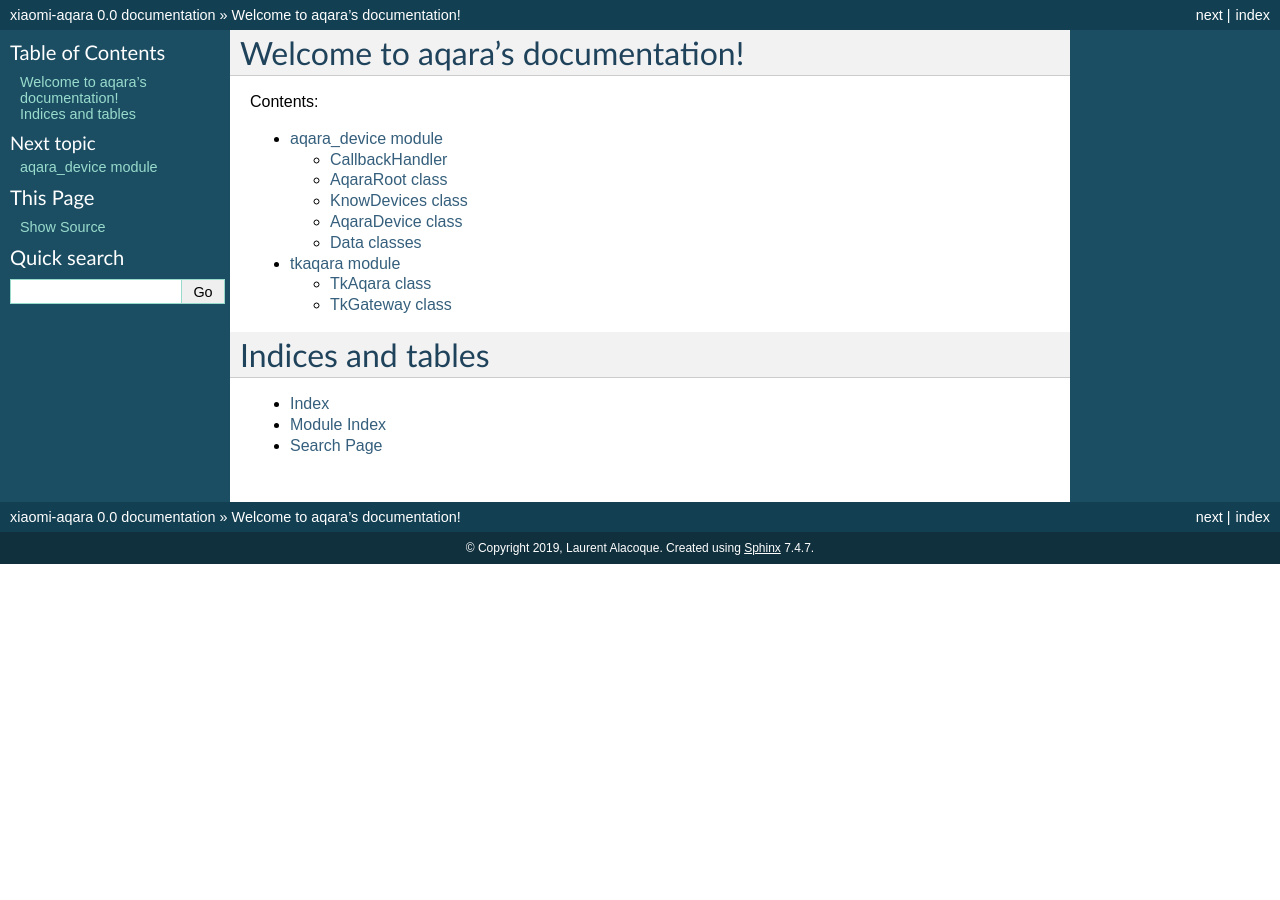
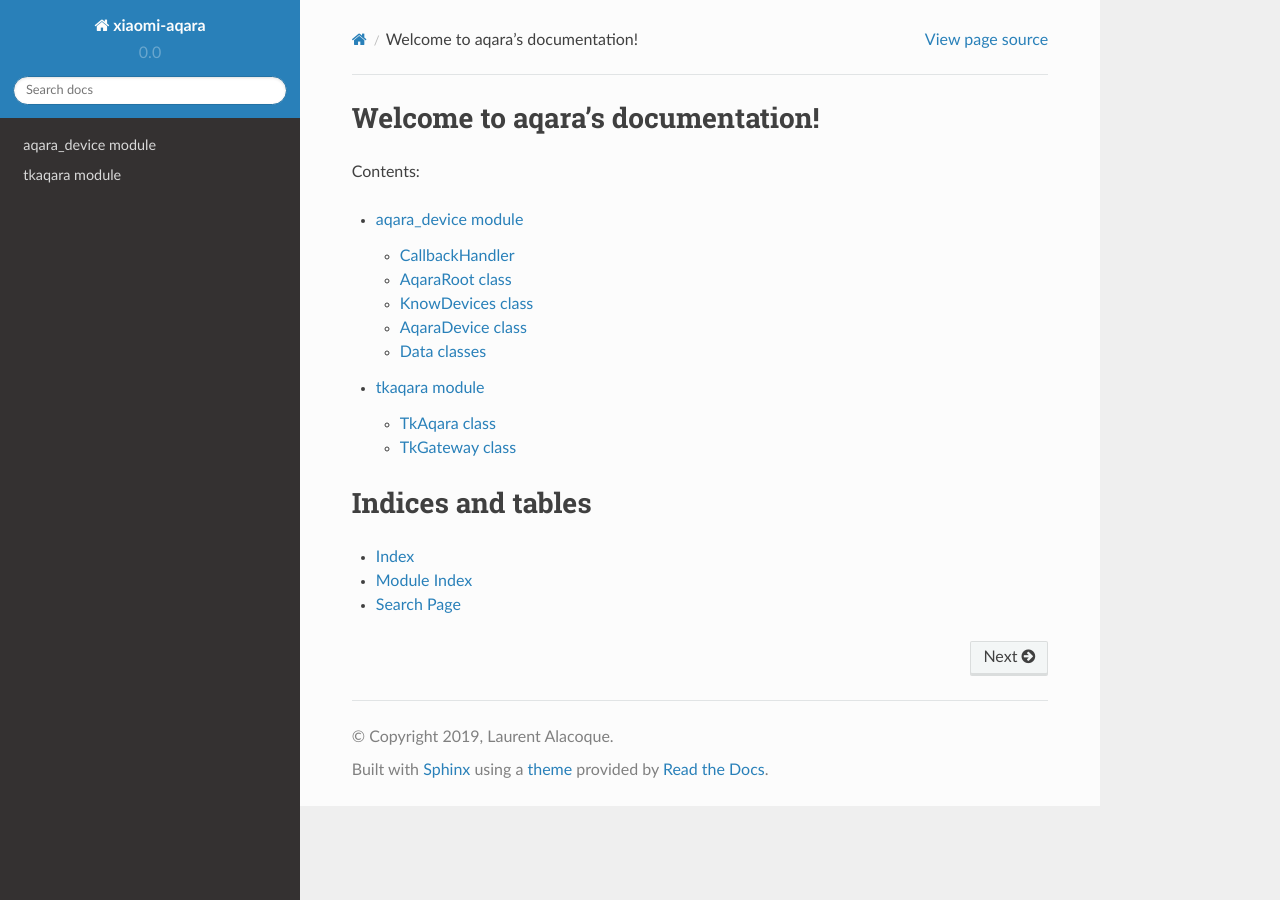
Before and after one commit to laurentalacoque/xiaomi-aqara, a Sphinx documentation site: the page built from docs/source/index.rst, in a window 1280 px wide. Built offline with Sphinx 7.4.7 and the Read the Docs theme 2.0.0, drawn with Linux system fonts in a browser that asks for light colours.

Commit message:
Use default rtd theme in docs

```diff
--- a/docs/source/conf.py
+++ b/docs/source/conf.py
@@ -116,7 +116,8 @@ todo_include_todos = True
 
 # The theme to use for HTML and HTML Help pages.  See the documentation for
 # a list of builtin themes.
-html_theme = 'default'
+# html_theme = 'default'
+html_theme = 'sphinx_rtd_theme'
 
 #def setup(app):
     #app.add_stylesheet('custom.css')
```
